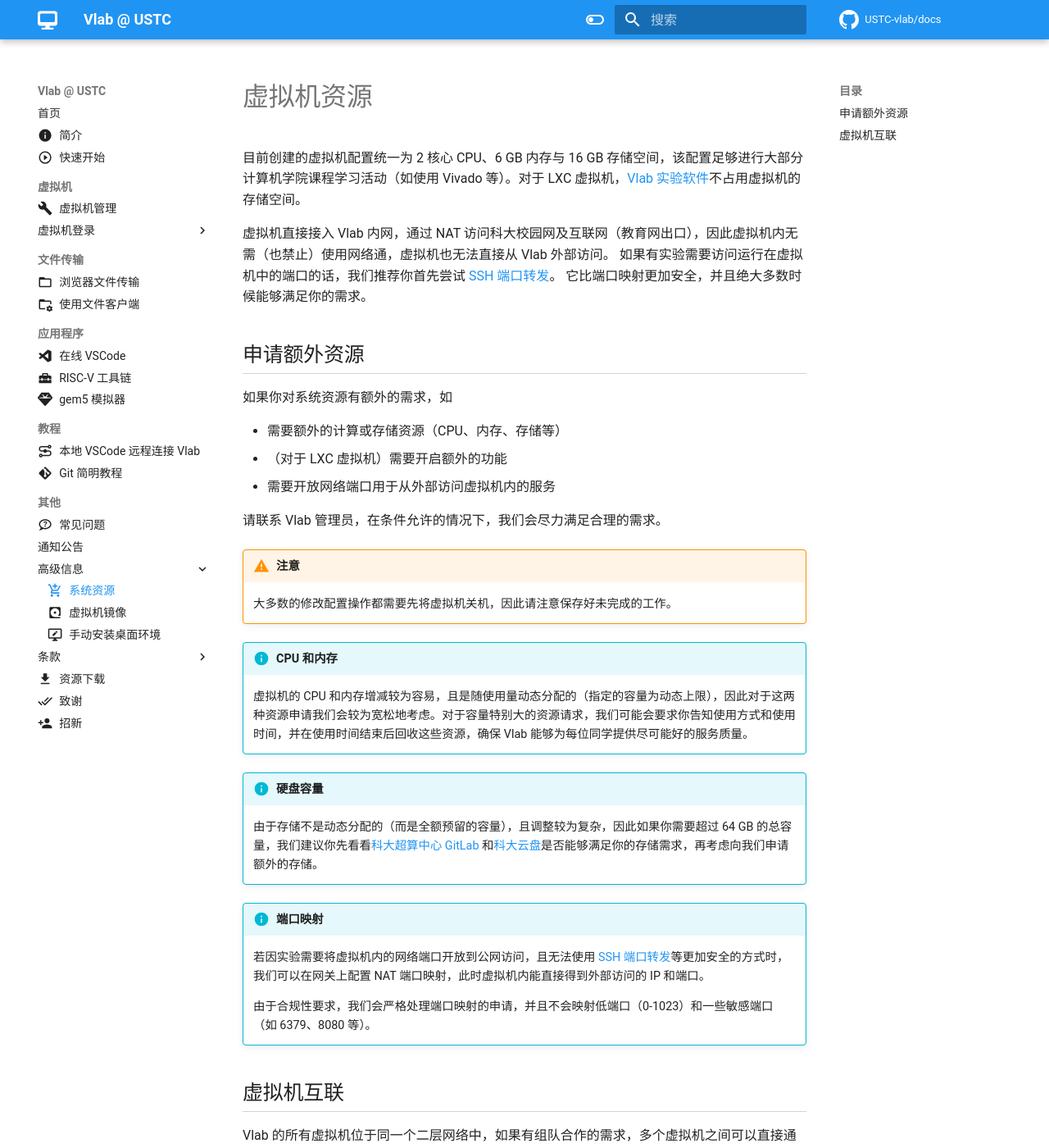
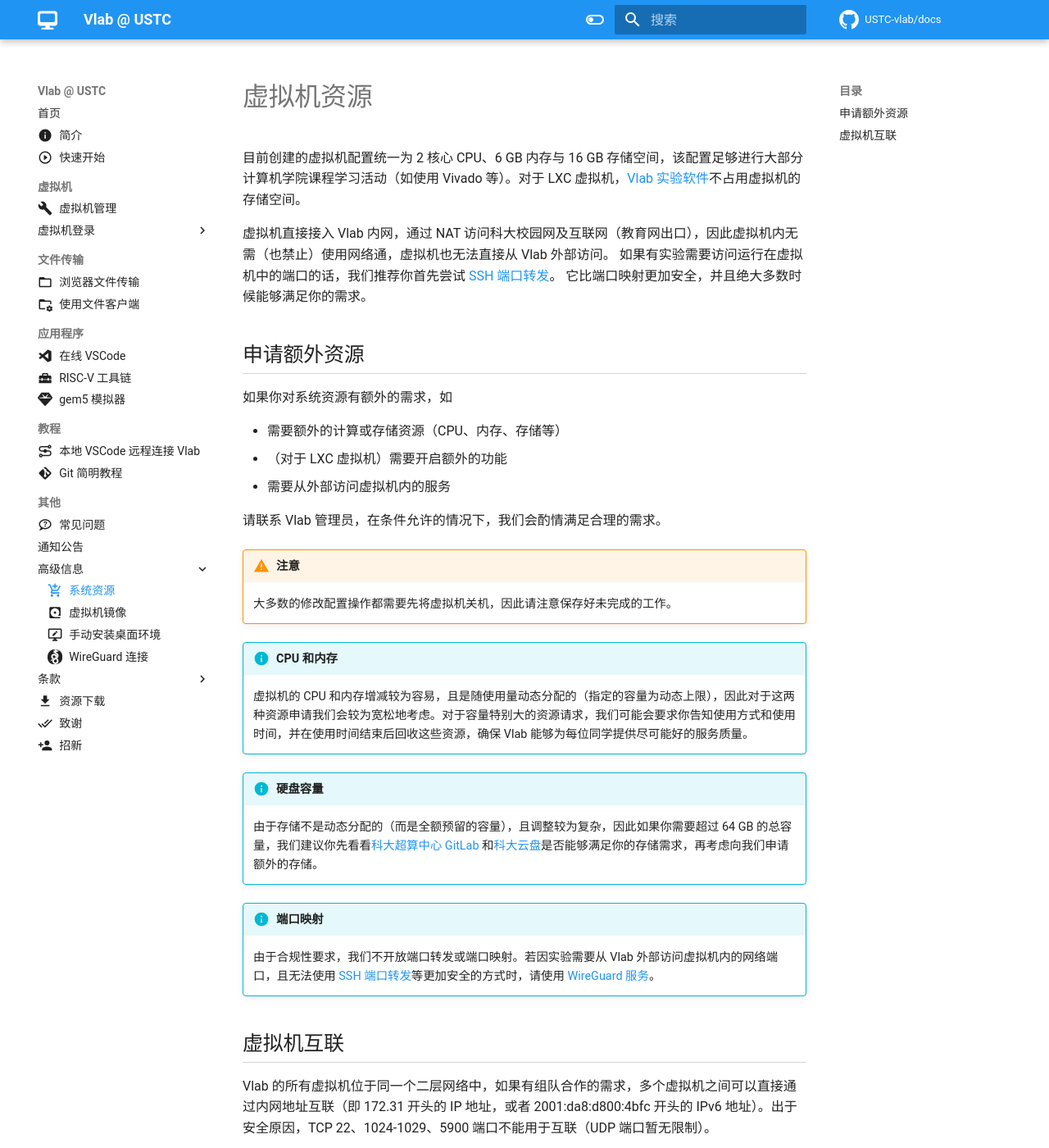
Before and after one commit to USTC-vlab/docs, an MkDocs documentation site: the page built from docs/advanced/resources.md, in a window 1280 px wide and 1400 px high. Shown: the whole window at 82% size. Built offline with MkDocs 1.6.1 and Material for MkDocs 9.7.7, drawn with Linux system fonts in a browser that asks for light colours; comment, search, counter and statistics services are not loaded.

Commit message:
Add basic wireguard docs

```diff
--- a/docs/advanced/resources.md
+++ b/docs/advanced/resources.md
@@ -18,9 +18,9 @@ icon: material/cart-plus
 
 - 需要额外的计算或存储资源（CPU、内存、存储等）
 - （对于 LXC 虚拟机）需要开启额外的功能
-- 需要开放网络端口用于从外部访问虚拟机内的服务
+- 需要从外部访问虚拟机内的服务
 
-请联系 Vlab 管理员，在条件允许的情况下，我们会尽力满足合理的需求。
+请联系 Vlab 管理员，在条件允许的情况下，我们会酌情满足合理的需求。
 
 !!! warning "注意"
 
@@ -36,9 +36,7 @@ icon: material/cart-plus
 
 !!! info "端口映射"
 
-    若因实验需要将虚拟机内的网络端口开放到公网访问，且无法使用 [SSH 端口转发][ssh-port-forwarding]等更加安全的方式时，我们可以在网关上配置 NAT 端口映射，此时虚拟机内能直接得到外部访问的 IP 和端口。
-
-    由于合规性要求，我们会严格处理端口映射的申请，并且不会映射低端口（0-1023）和一些敏感端口（如 6379、8080 等）。
+    由于合规性要求，我们不开放端口转发或端口映射。若因实验需要从 Vlab 外部访问虚拟机内的网络端口，且无法使用 [SSH 端口转发][ssh-port-forwarding]等更加安全的方式时，请使用 [WireGuard 服务](wireguard.md)。
 
 ## 虚拟机互联 {#vm-interconnect}
 
--- a/mkdocs.yml
+++ b/mkdocs.yml
@@ -101,6 +101,7 @@ nav:
       - 系统资源: advanced/resources.md
       - 虚拟机镜像: advanced/images.md
       - 手动安装桌面环境: advanced/install-desktop.md
+      - WireGuard 连接: advanced/wireguard.md
     - 条款:
       - 服务条款: terms/terms-of-service.md
       - 可接受的使用方式: terms/acceptable-use-policy.md
```
Also changed, not shown: docs/advanced/wireguard.md (added, +19 -0 lines), docs/images/navbar-wireguard.png (added), docs/images/wireguard-new-connection.png (added).
